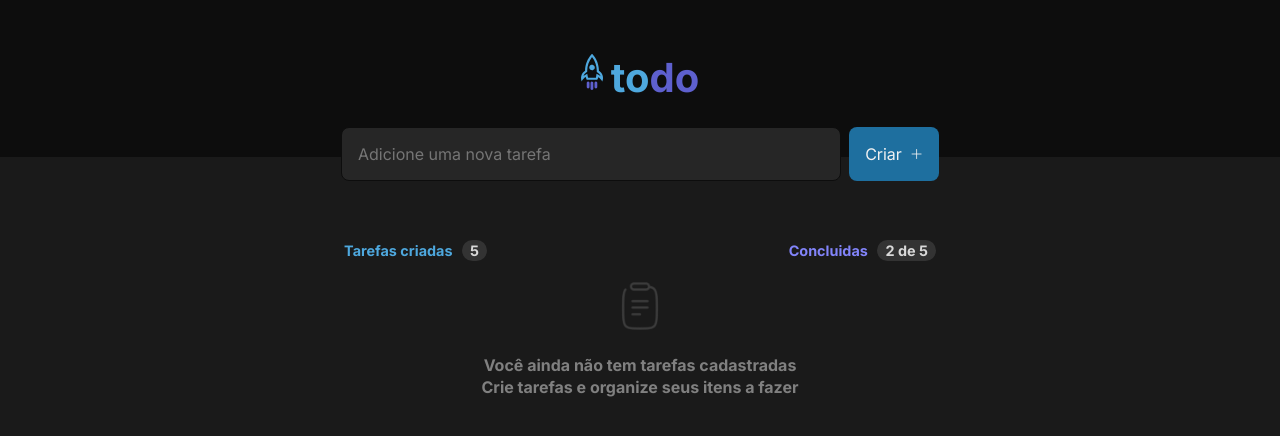
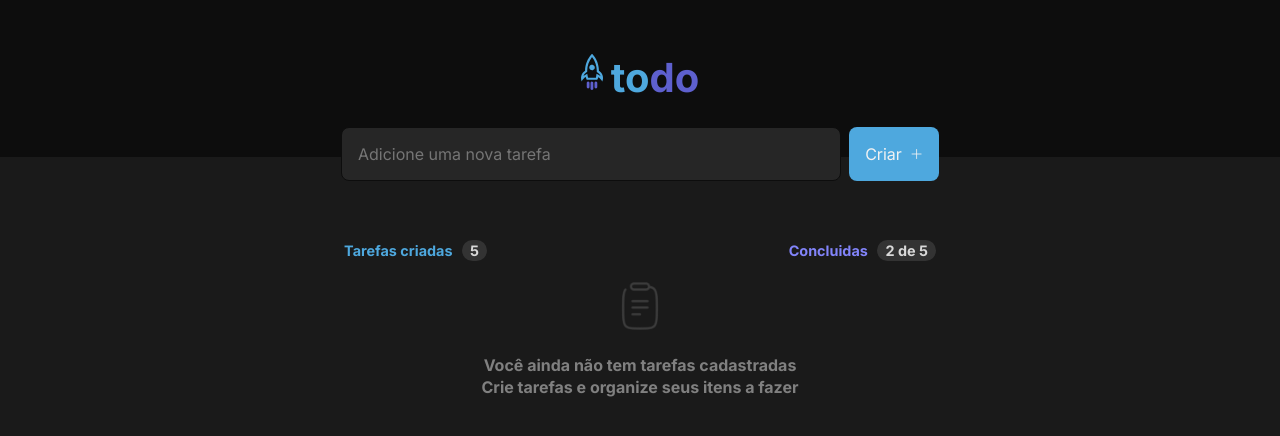
Before and after one commit to IgorGuariroba/toDoList, a React (Vite) app: page / in a window 1280 px wide. In both pictures the pointer is over the button "Criar". Shown: the top 436 px of the page. Built offline with nearby package versions, Linux system fonts and the light colour scheme.

Commit message:
Estilização

```diff
--- a/src/App.module.css
+++ b/src/App.module.css
@@ -18,6 +18,10 @@
   color: var(--gray-100);
 }
 
+.search input:focus {
+  border: 1px solid var(--purple-200);
+}
+
 .criar {
   background: var(--blue-400);
   color: var(--gray-100);
@@ -30,6 +34,11 @@
   padding: 1rem;
   gap: 0.5rem;
   border: none;
+  cursor: pointer;
+}
+
+.criar:hover {
+  background: var(--blue-200);
 }
 
 .article {
--- a/src/Tasks.module.css
+++ b/src/Tasks.module.css
@@ -57,6 +57,13 @@
   color: var(--gray-500);
 }
 
+.task .input:hover {
+  background: var(--purple-700);
+  border: solid 1px var(--purple-700);
+  color: var(--gray-100);
+  cursor: pointer;
+}
+
 .task input[type=checkbox]:checked~.input {
   background: var(--purple-700);
   border: solid 1px var(--purple-700);
```
